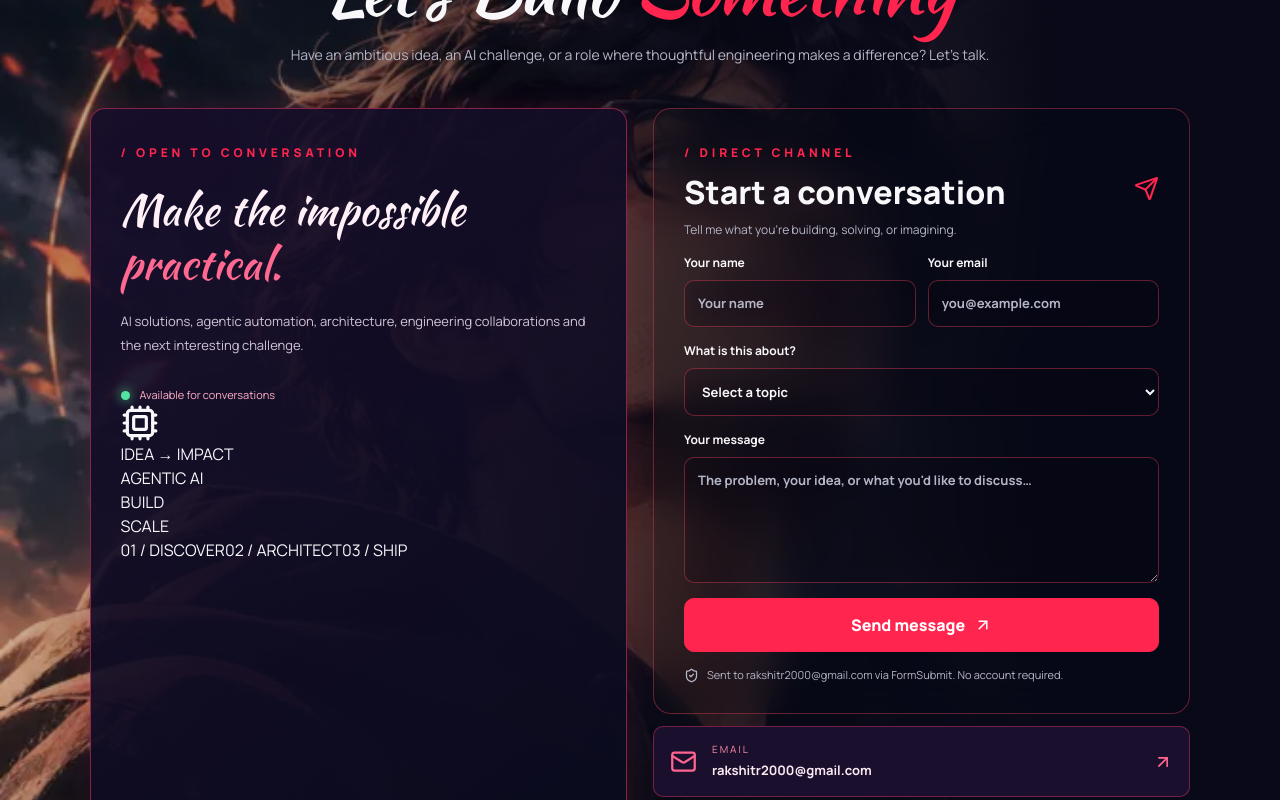
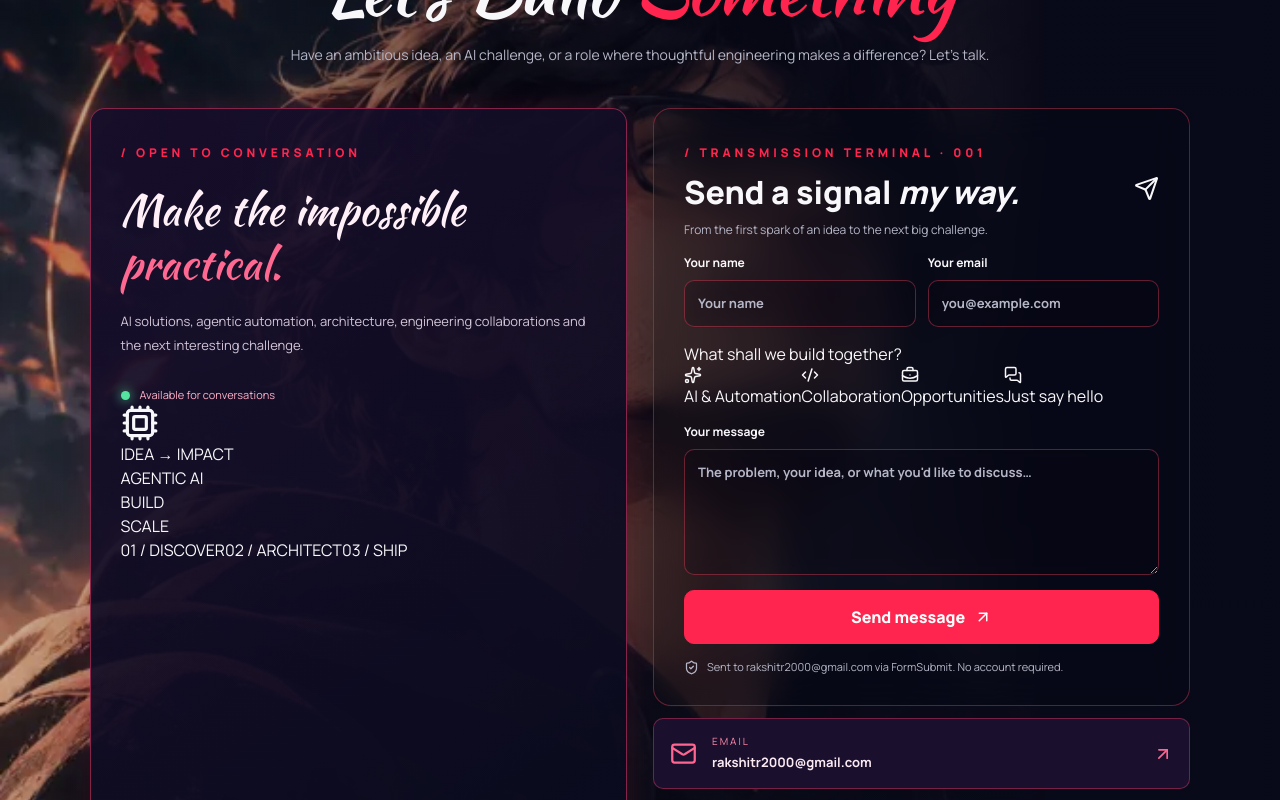
Before and after one commit to Rakshit-Rangarajan/manifesto, a Next.js app: page / in a window 1280 px wide. Shown: the part 7720-8520 px from the top of the page. Built offline with nearby package versions, Linux system fonts and the light colour scheme; no server answers; a web font is replaced by a local one.

Commit message:
feat(evo): replace contact dropdown with interactive topic tiles

```diff
--- a/components/evo-contact-form.tsx
+++ b/components/evo-contact-form.tsx
@@ -1,9 +1,10 @@
 "use client";
 import {useState,type FormEvent} from "react";
-import {ArrowUpRight,Send,ShieldCheck} from "lucide-react";
+import {ArrowUpRight,Send,ShieldCheck,Sparkles,Code2,BriefcaseBusiness,MessagesSquare} from "lucide-react";
 export default function ContactForm(){
  const [status,setStatus]=useState<"idle"|"sending"|"success"|"error">("idle");
  const [message,setMessage]=useState("");
+ const [topic,setTopic]=useState("AI & automation project");
  async function submit(e:FormEvent<HTMLFormElement>){
   e.preventDefault();if(status==="sending")return;
   const form=e.currentTarget;const data=new FormData(form);
@@ -17,9 +18,9 @@ export default function ContactForm(){
   }catch{setStatus("error");setMessage("The message could not be sent. Please email me directly instead.");}
  }
  return <form className="evo-message-form" onSubmit={submit} aria-label="Send Rakshit a message">
-  <div className="evo-form-heading"><div><span className="evo-kicker">/ DIRECT CHANNEL</span><h3>Start a conversation</h3><p>Tell me what you're building, solving, or imagining.</p></div><Send size={25}/></div>
+  <div className="evo-form-heading"><div><span className="evo-kicker">/ TRANSMISSION TERMINAL · 001</span><h3>Send a signal <em>my way.</em></h3><p>From the first spark of an idea to the next big challenge.</p></div><div className="evo-form-transmitter"><Send size={25}/></div></div>
   <div className="evo-form-two"><label>Your name <input name="name" autoComplete="name" required minLength={2} maxLength={120} placeholder="Your name"/></label><label>Your email <input type="email" name="email" autoComplete="email" required maxLength={254} placeholder="you@example.com"/></label></div>
-  <label>What is this about?<select name="topic" required defaultValue=""><option value="" disabled>Select a topic</option><option>AI & automation project</option><option>Engineering collaboration</option><option>Job opportunity</option><option>General conversation</option></select></label>
+  <fieldset className="evo-topic-field"><legend>What shall we build together?</legend><div className="evo-topic-options">{[["AI & automation project",<Sparkles size={18} key="ai"/>,"AI & Automation"],["Engineering collaboration",<Code2 size={18} key="code"/>,"Collaboration"],["Job opportunity",<BriefcaseBusiness size={18} key="job"/>,"Opportunities"],["General conversation",<MessagesSquare size={18} key="chat"/>,"Just say hello"]].map(([value,icon,label])=><button key={String(value)} type="button" className={topic===value?"evo-topic-active":""} onClick={()=>setTopic(String(value))} aria-pressed={topic===value}>{icon}<span>{label}</span></button>)}</div><input type="hidden" name="topic" value={topic}/></fieldset>
   <label>Your message <textarea name="message" required minLength={15} maxLength={5000} rows={5} placeholder="The problem, your idea, or what you'd like to discuss…"/></label>
   <input type="text" name="_honey" tabIndex={-1} autoComplete="off" className="evo-form-trap" aria-hidden="true"/>
   <input type="hidden" name="_subject" value="New message from Rakshit's portfolio"/>
```
